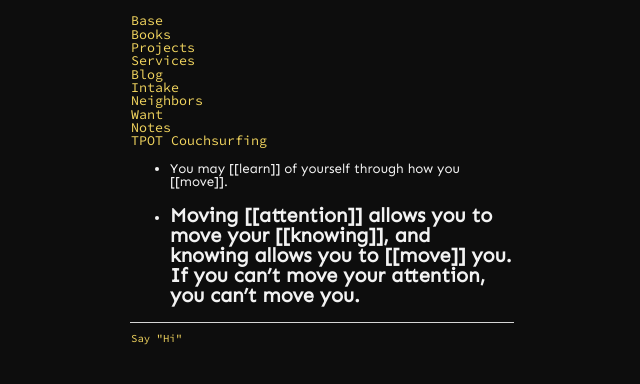
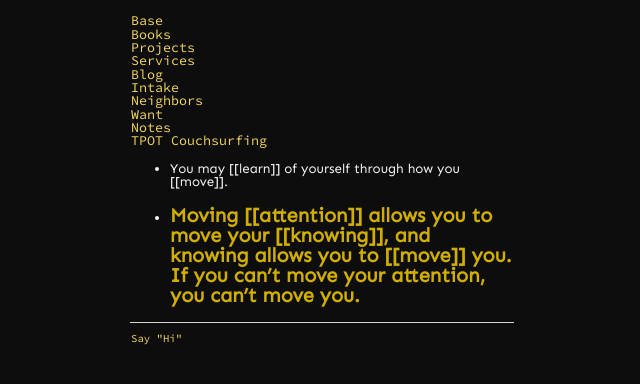
Before and after one commit to ray-dorai/ray-dorai.github.io, a Jekyll site: the page built from notes/journals/2021_10_12.md, in a window 1280 px wide. Shown: the top 384 px of the page, without its empty margins (318-958 px from the left). Built offline with Jekyll 4.4.1, drawn with Linux system fonts in a browser that asks for light colours; our own code applies the rules of GitHub Pages for plain Markdown files.

Commit message:
Update main.css

```diff
--- a/css/main.css
+++ b/css/main.css
@@ -38,6 +38,12 @@ h1 {
     max-width: 50vw;
     color: #008686;
 }
+h2 {
+    color: #D0AE00;
+}
+h3 {
+    color: #D0AE00;
+}
 p {
     font-size: 1.5em;
     line-height: 1.4em;
```
